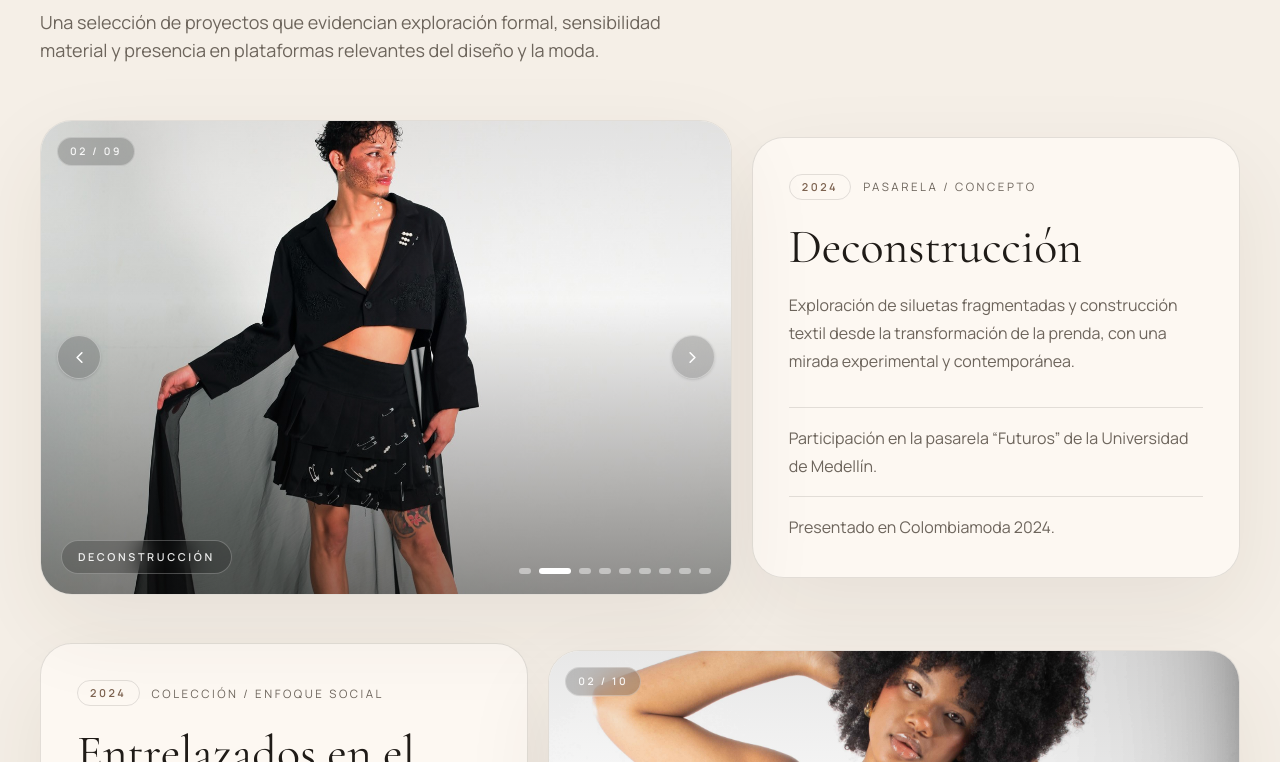
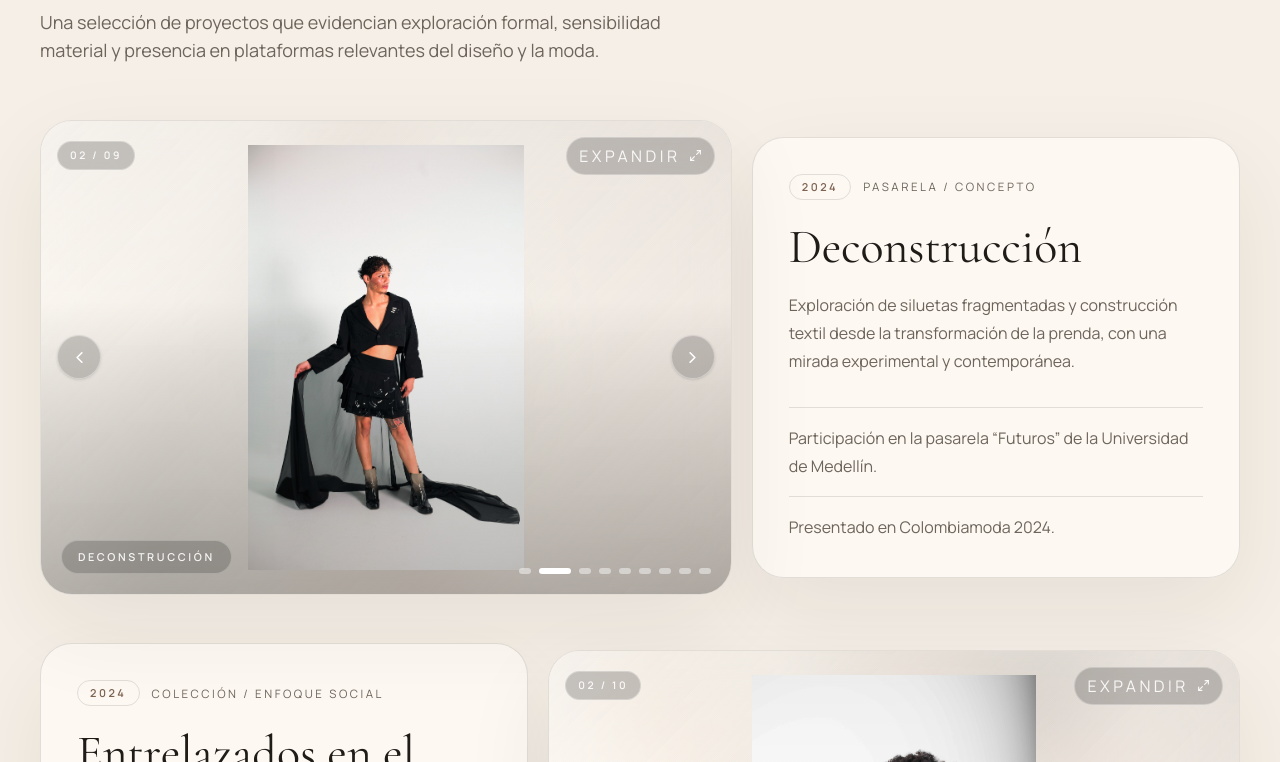
Before and after one commit to AlexisPineda21/daguirre-portafolio, a React (Vite) app: page / in a window 1280 px wide. Shown: the part 2158-2920 px from the top of the page. Built offline with nearby package versions, Linux system fonts and the light colour scheme.

Commit message:
Add project galleries with expandable images

```diff
--- /dev/null
+++ b/src/components/ImageLightbox.jsx
@@ -0,0 +1,148 @@
+import { useEffect } from 'react'
+import { createPortal } from 'react-dom'
+import { AnimatePresence, motion, useReducedMotion } from 'framer-motion'
+import { ChevronLeft, ChevronRight, X } from 'lucide-react'
+
+const MotionDiv = motion.div
+const MotionImg = motion.img
+
+function ImageLightbox({
+  images,
+  activeIndex,
+  title,
+  onClose,
+  onPrevious,
+  onNext,
+}) {
+  const shouldReduceMotion = useReducedMotion()
+  const activeImage = images[activeIndex] || images[0]
+  const hasMultipleImages = images.length > 1
+
+  useEffect(() => {
+    const previousOverflow = document.body.style.overflow
+    document.body.style.overflow = 'hidden'
+
+    return () => {
+      document.body.style.overflow = previousOverflow
+    }
+  }, [])
+
+  useEffect(() => {
+    const handleKeyDown = (event) => {
+      if (event.key === 'Escape') {
+        onClose()
+      }
+
+      if (event.key === 'ArrowLeft' && hasMultipleImages) {
+        onPrevious()
+      }
+
+      if (event.key === 'ArrowRight' && hasMultipleImages) {
+        onNext()
+      }
+    }
+
+    window.addEventListener('keydown', handleKeyDown)
+
+    return () => {
+      window.removeEventListener('keydown', handleKeyDown)
+    }
+  }, [hasMultipleImages, onClose, onNext, onPrevious])
+
+  if (!activeImage) {
+    return null
+  }
+
+  const overlayMotion = shouldReduceMotion
+    ? {}
+    : {
+        initial: { opacity: 0 },
+        animate: { opacity: 1 },
+        exit: { opacity: 0 },
+        transition: { duration: 0.24, ease: 'easeOut' },
+      }
+
+  const imageMotion = shouldReduceMotion
+    ? {}
+    : {
+        initial: { opacity: 0, scale: 0.98 },
+        animate: { opacity: 1, scale: 1 },
+        exit: { opacity: 0, scale: 0.985 },
+        transition: { duration: 0.34, ease: [0.22, 1, 0.36, 1] },
+      }
+
+  return createPortal(
+    <AnimatePresence>
+      <MotionDiv
+        className="fixed inset-0 z-[100] flex items-center justify-center bg-[rgba(18,15,13,0.92)] p-4 backdrop-blur-xl sm:p-6"
+        role="dialog"
+        aria-modal="true"
+        aria-label={`Imagen ampliada de ${title}`}
+        onMouseDown={(event) => {
+          if (event.target === event.currentTarget) {
+            onClose()
+          }
+        }}
+        {...overlayMotion}
+      >
+        <div className="absolute inset-x-4 top-4 z-10 flex items-center justify-between gap-3 sm:inset-x-6 sm:top-6">
+          <div className="rounded-full border border-white/20 bg-white/10 px-4 py-2 text-[0.68rem] font-semibold uppercase tracking-[0.24em] text-white/85 backdrop-blur-md">
+            {title}
+          </div>
+
+          <button
+            type="button"
+            className="inline-flex items-center gap-2 rounded-full border border-white/20 bg-white/10 px-4 py-2 text-[0.68rem] font-semibold uppercase tracking-[0.22em] text-white/90 backdrop-blur-md transition-colors duration-300 hover:bg-white/18 focus:outline-none focus:ring-2 focus:ring-white/70"
+            aria-label="Cerrar imagen ampliada"
+            onClick={onClose}
+          >
+            Cerrar
+            <X size={16} />
+          </button>
+        </div>
+
+        {hasMultipleImages ? (
+          <div className="absolute inset-x-4 top-1/2 z-10 flex -translate-y-1/2 items-center justify-between sm:inset-x-6">
+            <button
+              type="button"
+              className="grid size-12 place-items-center rounded-full border border-white/25 bg-white/10 text-white backdrop-blur-md transition-all duration-300 hover:-translate-x-0.5 hover:bg-white/18 focus:outline-none focus:ring-2 focus:ring-white/70"
+              aria-label={`Ver imagen anterior de ${title}`}
+              onClick={onPrevious}
+            >
+              <ChevronLeft size={22} />
+            </button>
+            <button
+              type="button"
+              className="grid size-12 place-items-center rounded-full border border-white/25 bg-white/10 text-white backdrop-blur-md transition-all duration-300 hover:translate-x-0.5 hover:bg-white/18 focus:outline-none focus:ring-2 focus:ring-white/70"
+              aria-label={`Ver imagen siguiente de ${title}`}
+              onClick={onNext}
+            >
+              <ChevronRight size={22} />
+            </button>
+          </div>
+        ) : null}
+
+        <AnimatePresence mode="wait" initial={false}>
+          <MotionImg
+            key={activeImage.src}
+            src={activeImage.src}
+            alt={activeImage.alt}
+            className="max-h-[86vh] max-w-[94vw] object-contain shadow-[0_28px_90px_rgba(0,0,0,0.32)]"
+            decoding="async"
+            {...imageMotion}
+          />
+        </AnimatePresence>
+
+        {hasMultipleImages ? (
+          <div className="absolute bottom-4 left-1/2 z-10 -translate-x-1/2 rounded-full border border-white/20 bg-white/10 px-4 py-2 text-[0.68rem] font-semibold uppercase tracking-[0.24em] text-white/85 backdrop-blur-md sm:bottom-6">
+            {String(activeIndex + 1).padStart(2, '0')} /{' '}
+            {String(images.length).padStart(2, '0')}
+          </div>
+        ) : null}
+      </MotionDiv>
+    </AnimatePresence>,
+    document.body,
+  )
+}
+
+export default ImageLightbox
--- a/src/components/ProjectImageCarousel.jsx
+++ b/src/components/ProjectImageCarousel.jsx
@@ -5,7 +5,8 @@ import {
   useInView,
   useReducedMotion,
 } from 'framer-motion'
-import { ChevronLeft, ChevronRight, Pause } from 'lucide-react'
+import { ChevronLeft, ChevronRight, Maximize2, Pause } from 'lucide-react'
+import ImageLightbox from './ImageLightbox'
 import PortfolioImage from './PortfolioImage'
 
 const MotionImg = motion.img
@@ -22,10 +23,11 @@ function ProjectImageCarousel({
   const [activeIndex, setActiveIndex] = useState(0)
   const [isHovered, setIsHovered] = useState(false)
   const [hasFocusWithin, setHasFocusWithin] = useState(false)
+  const [isLightboxOpen, setIsLightboxOpen] = useState(false)
 
   const hasImages = images.length > 0
   const hasMultipleImages = images.length > 1
-  const isPaused = isHovered || hasFocusWithin
+  const isPaused = isHovered || hasFocusWithin || isLightboxOpen
 
   useEffect(() => {
     if (!hasMultipleImages || isPaused || !isInView) {
@@ -80,19 +82,29 @@ function ProjectImageCarousel({
       onFocus={() => setHasFocusWithin(true)}
       onBlur={handleBlur}
     >
+      <img
+        src={activeImage.src}
+        alt=""
+        aria-hidden="true"
+        className="absolute inset-0 h-full w-full scale-110 object-cover opacity-28 blur-2xl"
+        decoding="async"
+        loading="lazy"
+      />
+      <div className="absolute inset-0 bg-[linear-gradient(135deg,rgba(255,251,246,0.78),rgba(210,198,184,0.42)),radial-gradient(circle_at_center,rgba(255,255,255,0.48),transparent_54%)]" />
+
       <AnimatePresence mode="wait" initial={false}>
         <MotionImg
           key={activeImage.src}
           src={activeImage.src}
           alt={activeImage.alt}
-          className="absolute inset-0 h-full w-full object-cover"
+          className="absolute inset-0 h-full w-full object-contain p-4 sm:p-6"
           decoding="async"
           loading="lazy"
           {...motionProps}
         />
       </AnimatePresence>
 
-      <div className="absolute inset-0 bg-[linear-gradient(180deg,rgba(15,12,10,0.08)_0%,rgba(15,12,10,0)_38%,rgba(15,12,10,0.45)_100%)]" />
+      <div className="absolute inset-0 bg-[linear-gradient(180deg,rgba(15,12,10,0.04)_0%,rgba(15,12,10,0)_38%,rgba(15,12,10,0.28)_100%)]" />
 
       {hasMultipleImages ? (
         <>
@@ -102,12 +114,24 @@ function ProjectImageCarousel({
               {String(images.length).padStart(2, '0')}
             </div>
 
-            {isPaused ? (
-              <div className="inline-flex items-center gap-2 rounded-full border border-white/30 bg-black/20 px-3 py-1.5 text-[0.65rem] font-semibold uppercase tracking-[0.22em] text-white/90 backdrop-blur-md">
-                <Pause size={12} />
-                Pausado
-              </div>
-            ) : null}
+            <div className="flex items-center gap-2">
+              {isPaused ? (
+                <div className="hidden items-center gap-2 rounded-full border border-white/30 bg-black/20 px-3 py-1.5 text-[0.65rem] font-semibold uppercase tracking-[0.22em] text-white/90 backdrop-blur-md sm:inline-flex">
+                  <Pause size={12} />
+                  Pausado
+                </div>
+              ) : null}
+
+              <button
+                type="button"
+                className="inline-flex items-center gap-2 rounded-full border border-white/30 bg-black/20 px-3 py-1.5 text-[0.65rem] font-semibold uppercase tracking-[0.22em] text-white/90 backdrop-blur-md transition-colors duration-300 hover:bg-black/32 focus:outline-none focus:ring-2 focus:ring-white/70"
+                aria-label={`Expandir imagen de ${projectTitle}`}
+                onClick={() => setIsLightboxOpen(true)}
+              >
+                <span className="hidden sm:inline">Expandir</span>
+                <Maximize2 size={13} />
+              </button>
+            </div>
           </div>
 
           <div className="absolute inset-x-4 top-1/2 flex -translate-y-1/2 items-center justify-between">
@@ -148,9 +172,34 @@ function ProjectImageCarousel({
         </>
       ) : null}
 
+      {!hasMultipleImages ? (
+        <div className="absolute right-4 top-4">
+          <button
+            type="button"
+            className="inline-flex items-center gap-2 rounded-full border border-white/30 bg-black/20 px-3 py-1.5 text-[0.65rem] font-semibold uppercase tracking-[0.22em] text-white/90 backdrop-blur-md transition-colors duration-300 hover:bg-black/32 focus:outline-none focus:ring-2 focus:ring-white/70"
+            aria-label={`Expandir imagen de ${projectTitle}`}
+            onClick={() => setIsLightboxOpen(true)}
+          >
+            <span className="hidden sm:inline">Expandir</span>
+            <Maximize2 size={13} />
+          </button>
+        </div>
+      ) : null}
+
       <div className="absolute bottom-5 left-5 rounded-full border border-white/25 bg-black/18 px-4 py-2 text-[0.68rem] font-semibold uppercase tracking-[0.24em] text-white/90 backdrop-blur-md">
         {projectTitle}
       </div>
+
+      {isLightboxOpen ? (
+        <ImageLightbox
+          images={images}
+          activeIndex={activeIndex}
+          title={projectTitle}
+          onClose={() => setIsLightboxOpen(false)}
+          onPrevious={goToPrevious}
+          onNext={goToNext}
+        />
+      ) : null}
     </div>
   )
 }
```
